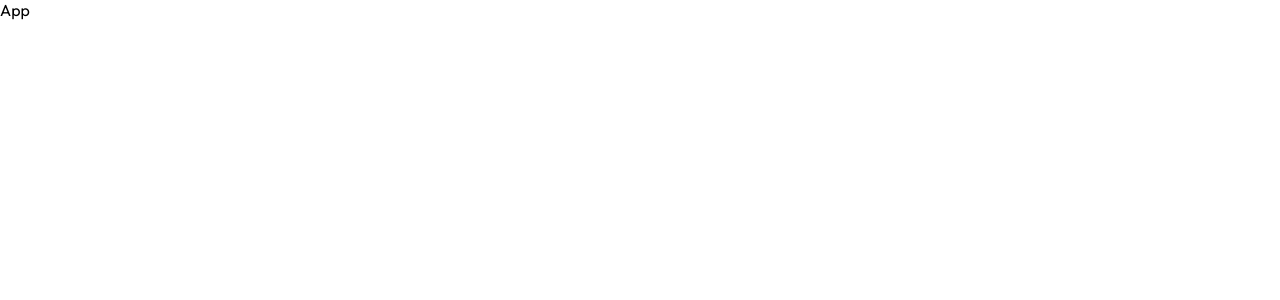
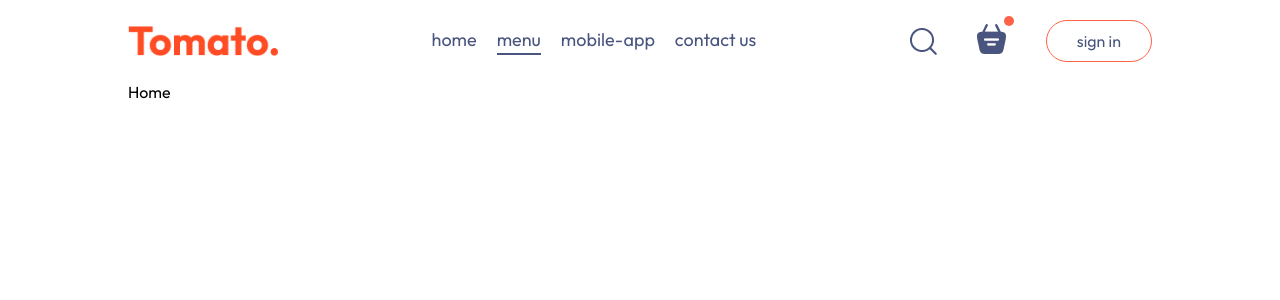
Before and after one commit to UdayChaudhary1/food-delivery-app, a React (Vite) app in the folder frontend/: page / in a window 1280 px wide. Shown: the top 300 px of the page. Built offline with nearby package versions, Linux system fonts and the light colour scheme.

Commit message:
Create 3 different routes

```diff
--- a/frontend/src/App.jsx
+++ b/frontend/src/App.jsx
@@ -1,6 +1,19 @@
+import { Route, Routes } from "react-router-dom";
+import Navbar from "./components/Navbar/Navbar";
+import Home from "./pages/Home/Home";
+import Cart from "./pages/Cart/Cart";
+import PlaceOrder from "./pages/PlaceOrder/PlaceOrder";
+
 const App = () => {
   return (
-    <div>App</div>
-  )
-}
-export default App
+    <div className="app">
+      <Navbar />
+      <Routes>
+        <Route path="/" element={<Home />} />
+        <Route path="/cart" element={<Cart />} />
+        <Route path="/order" element={<PlaceOrder />} />
+      </Routes>
+    </div>
+  );
+};
+export default App;
```
